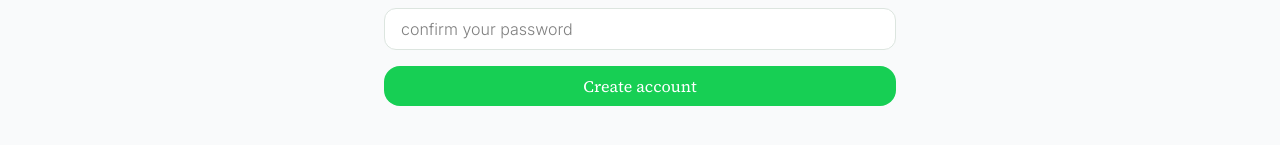
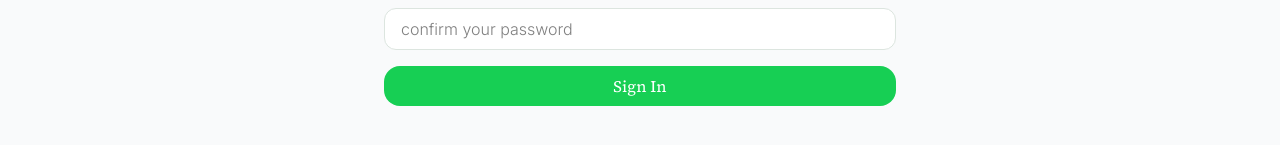
Before and after one commit to mohamedmegahed168/social-medium, a Next.js app: page /SignUp in a window 1280 px wide. Shown: the part 539-684 px from the top of the page. Built offline with nearby package versions, Linux system fonts and the light colour scheme; no server answers; a web font is replaced by a local one.

Commit message:
final updates

```diff
--- a/app/Dashboard/page.tsx
+++ b/app/Dashboard/page.tsx
@@ -78,7 +78,7 @@ export default function BlogDashboard() {
 
   useEffect(() => {
     if (!user && !loading) {
-      router.push("/SignIn");
+      router.push("/");
     }
   }, [user, loading, router]);
 
@@ -187,7 +187,6 @@ export default function BlogDashboard() {
             </div>
           </div>
 
-          {/* Loader overlay when show loader is true for the initial render */}
           <AnimatePresence>
             {showLoader && (
               <motion.div
--- a/app/Hooks/UseLogOut.ts
+++ b/app/Hooks/UseLogOut.ts
@@ -11,7 +11,7 @@ export const UseLogOut = () => {
     setLoading(true);
     try {
       await signOut(auth);
-      router.replace("/SignIn");
+      router.push("/");
     } catch (error) {
       console.error("Error signing out:", error);
     } finally {
--- a/app/SignIn/page.tsx
+++ b/app/SignIn/page.tsx
@@ -48,6 +48,7 @@ export default function SignIn() {
       setLoading(false);
     } finally {
       setLoading(false);
+      setSuccessful(false);
     }
   }
 
@@ -209,7 +210,7 @@ export default function SignIn() {
                 disabled={loading}
                 className={`flex items-center justify-center  text-white px-3 py-2 rounded-2xl ${
                   loading
-                    ? "bg-[#1c2e22] cursor-not-allowed"
+                    ? "bg-[#1c2e22]"
                     : "bg-main-light cursor-pointer hover:bg-[#1c2e22] transition-colors"
                 }`}
                 type="submit"
--- a/app/SignUp/page.tsx
+++ b/app/SignUp/page.tsx
@@ -9,7 +9,7 @@ import { useRouter } from "next/navigation";
 import { useSignInWithGoogle } from "../Hooks/UseSignInWithGoogle";
 import { FirebaseError } from "firebase/app";
 import { useState } from "react";
-import { BookOpen } from "lucide-react";
+import { BookOpen, Check } from "lucide-react";
 export default function SignUp() {
   interface SignUp {
     email: string;
@@ -29,6 +29,7 @@ export default function SignUp() {
   const router = useRouter();
   const [generalErrors, setGeneralErrors] = useState<string | null>(null);
   const [loading, setLoading] = useState<boolean>(false);
+  const [successful, setSuccessful] = useState<boolean>(false);
   const { loginInWithGoogle, error } = useSignInWithGoogle();
 
   async function HandleGoogleValidation() {
@@ -52,12 +53,15 @@ export default function SignUp() {
         userName: userName,
         email: email,
       });
+      setSuccessful(true);
+      await new Promise((resolve) => setTimeout(resolve, 800));
       router.push("/Dashboard");
     } catch (error) {
       setLoading(false);
       fireBaseErrors(error);
     } finally {
       setLoading(false);
+      setSuccessful(false);
     }
   }
   function fireBaseErrors(error: unknown) {
@@ -243,19 +247,25 @@ export default function SignUp() {
                   )}
                 </div>
                 <button
+                  disabled={loading}
+                  className={`flex items-center justify-center  text-white px-3 py-2 rounded-2xl ${
+                    loading
+                      ? "bg-[#1c2e22]"
+                      : "bg-main-light cursor-pointer hover:bg-[#1c2e22] transition-colors"
+                  }`}
                   type="submit"
-                  disabled={loading}
-                  className={` flex items-center justify-center cursor-pointer  px-4 py-2  text-white rounded-2xl transition-colors ${
-                    loading ? "bg-main-dark" : "bg-main-light"
-                  } hover:brightness-95 focus:outline-none focus:ring-2 focus:ring-[var(--color-greenish)] focus:ring-opacity-30`}
                 >
                   {loading ? (
                     <>
                       <span className="inline-block w-4 h-4 mr-2 border-2 border-white border-t-transparent rounded-full animate-spin" />
-                      Setting up your account...
+                      Signing you in...
                     </>
+                  ) : successful ? (
+                    <span className="flex items-center justify-center">
+                      Signed in successfually <Check />
+                    </span>
                   ) : (
-                    "Create account"
+                    "Sign In"
                   )}
                 </button>
               </form>
--- a/components/HandleLogOut.tsx
+++ b/components/HandleLogOut.tsx
@@ -22,7 +22,7 @@ export default function HandleLogOut() {
     <>
       <button
         onClick={() => setShowModal(true)}
-        className="flex items-center gap-2 px-3 py-2 text-sm font-medium text-gray-500 hover:text-red-600 hover:bg-red-50 rounded-lg transition-colors group w-full md:w-auto"
+        className="flex items-center gap-2 px-3 py-2 text-md rounded-xl font-medium text-gray-500 hover:text-red-600 hover:bg-red-100 cursor-pointer rounded-lg transition-colors group w-full md:w-auto"
         title="Sign Out"
       >
         <LogOut size={18} className="group-hover:stroke-red-600" />
@@ -41,14 +41,12 @@ export default function HandleLogOut() {
                 className="absolute inset-0 bg-black/40 backdrop-blur-sm"
               />
 
-              {/* Modal Card */}
               <motion.div
                 initial={{ opacity: 0, scale: 0.95, y: 10 }}
                 animate={{ opacity: 1, scale: 1, y: 0 }}
                 exit={{ opacity: 0, scale: 0.95, y: 10 }}
                 className="relative bg-white w-full max-w-sm rounded-2xl shadow-2xl overflow-hidden z-10"
               >
-                {/* Header Graphic */}
                 <div className="bg-red-50 p-6 flex justify-center">
                   <div className="bg-white p-3 rounded-full shadow-sm">
                     <AlertOctagon size={32} className="text-red-500" />
@@ -61,16 +59,15 @@ export default function HandleLogOut() {
                     Signing out?
                   </h3>
                   <p className="text-gray-500 text-sm mt-2 leading-relaxed">
-                    You will be returned to the login screen.
+                    You will be returned to the landing page.
                   </p>
                 </div>
 
-                {/* Footer Buttons */}
                 <div className="p-6 flex gap-3">
                   <button
                     onClick={() => setShowModal(false)}
                     disabled={loading}
-                    className="flex-1 px-4 py-2.5 border border-gray-200 rounded-xl text-gray-700 font-medium hover:bg-gray-50 hover:border-gray-300 transition-all text-sm"
+                    className="flex-1 cursor-pointer px-4 py-2.5 border border-gray-200 rounded-xl text-gray-700 font-medium hover:bg-gray-50 hover:border-gray-300 transition-all text-sm"
                   >
                     Cancel
                   </button>
@@ -78,7 +75,7 @@ export default function HandleLogOut() {
                   <button
                     onClick={logout}
                     disabled={loading}
-                    className="flex-1 px-4 py-2.5 bg-red-600 text-white rounded-xl font-medium hover:bg-red-700 shadow-md shadow-red-200 transition-all text-sm flex items-center justify-center gap-2 disabled:opacity-70"
+                    className="flex-1 cursor-pointer px-4 py-2.5 bg-red-600 text-white rounded-xl font-medium hover:bg-red-700 shadow-md shadow-red-200 transition-all text-sm flex items-center justify-center gap-2 disabled:opacity-70"
                   >
                     {loading ? <Loader /> : "Sign Out"}
                   </button>
```
Also changed, not shown: 1 other file (tests, documents, lock files or other folders).
